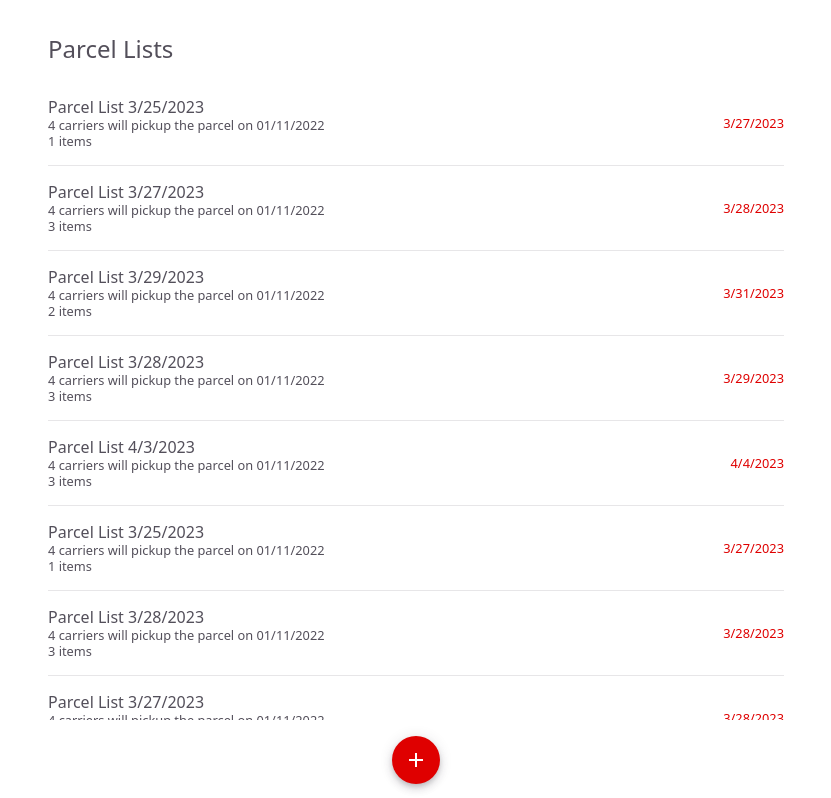
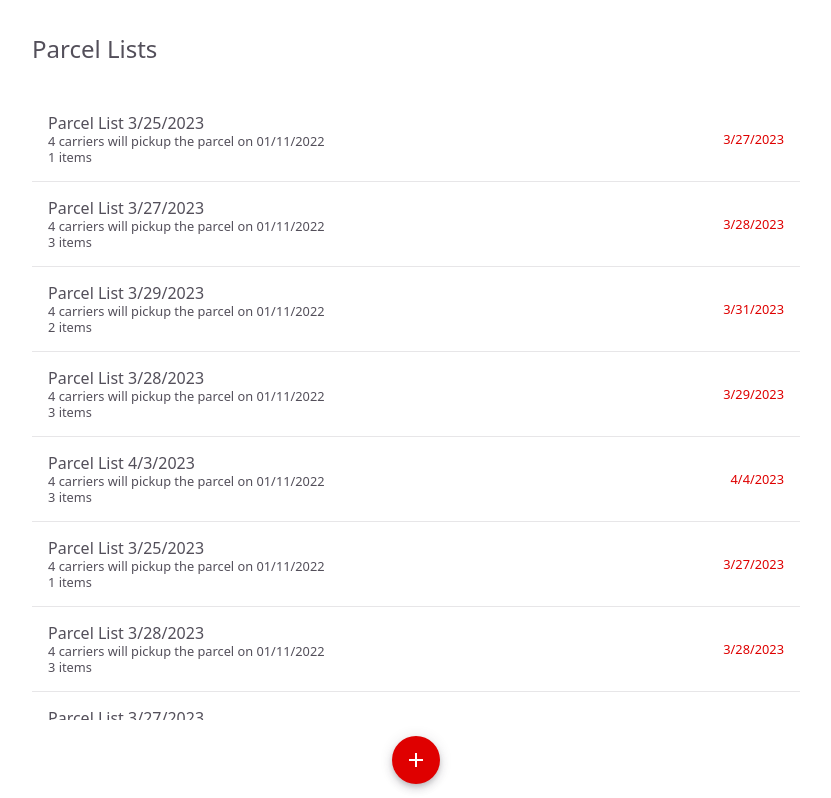
Before and after one commit to rgdlr/mediamarkt-apps-and-store-touchpoints, a React (Vite) app: page / in a window 1280 px wide. Shown: the top 798 px of the page, without its empty margins (224-1055 px from the left). Built offline with nearby package versions, Linux system fonts and the light colour scheme.

Commit message:
feat(styles): improve interactions

```diff
--- a/src/components/parcels/parcel/parcel.css
+++ b/src/components/parcels/parcel/parcel.css
@@ -1,9 +1,13 @@
 .parcel {
+	border-bottom: 0.1rem solid var(--gray-200);
+	cursor: default;
 	display: flex;
 	justify-content: space-between;
-	border-bottom: 0.1rem solid var(--gray-200);
-	margin-bottom: 1rem;
-	padding-bottom: 1rem;
+	padding: 1rem;
+}
+
+.parcel:hover {
+	background-color: var(--gray-200);
 }
 
 .parcel__information {
@@ -18,6 +22,6 @@
 .parcel__date {
 	color: var(--red-100);
 	display: grid;
+	font-size: 0.8rem;
 	place-content: center;
-	font-size: 0.8rem;
 }
--- a/src/components/parcels/parcels/parcels.css
+++ b/src/components/parcels/parcels/parcels.css
@@ -2,7 +2,7 @@
 	display: flex;
 	flex-direction: column;
 	height: 100%;
-	padding: 0 2rem;
+	padding-inline: 1rem;
 	margin-inline: auto;
 	max-width: 50rem;
 }
```
